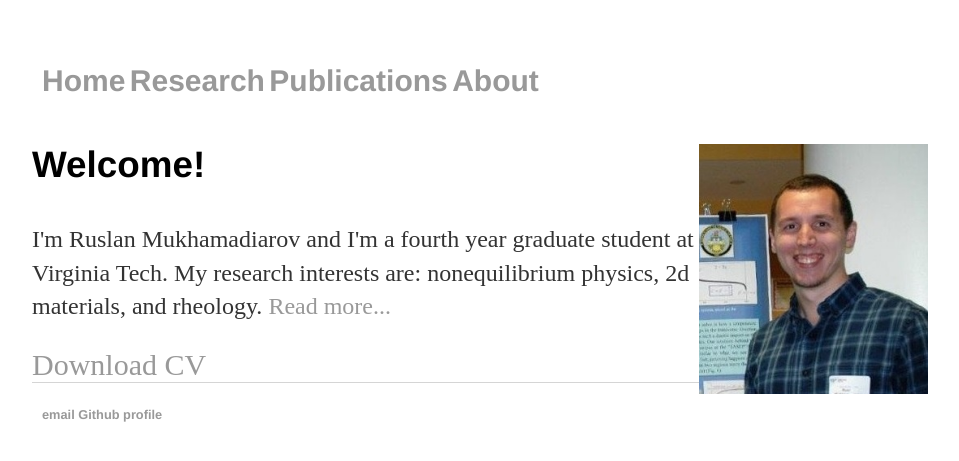
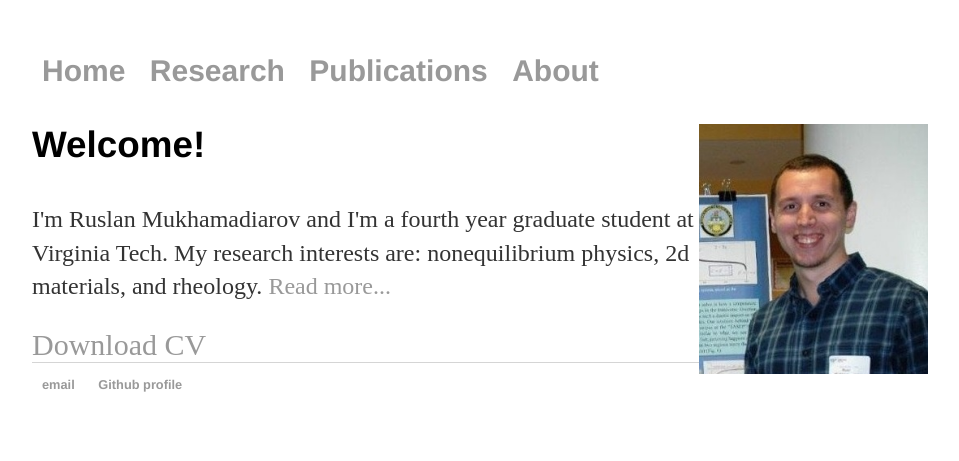
Before and after one commit to RusFortunat/mukhamadiarov, a Jekyll site: the page built from index.html, in a window 1280 px wide. Shown: the top 461 px of the page, without its empty margins (160-1119 px from the left). Built offline with Jekyll 4.4.1, drawn with Linux system fonts in a browser that asks for light colours.

Commit message:
Update main.css

```diff
--- a/css/main.css
+++ b/css/main.css
@@ -11,8 +11,8 @@
 h3 { font-size: 2.3em; }
 h4 { font-size: 1.9em; }
 
-nav ul, footer ul { font-size: 1em; font-family: 'Helvetica', 'Arial', 'Sans-Serif'; padding: 10px; list-style: none; font-weight: bold; }
-nav ul li, footer ul li { display: inline; margin: 0}
+nav ul, footer ul { font-size: 1em; font-family: 'Helvetica', 'Arial', 'Sans-Serif'; padding: 0; list-style: none; font-weight: bold; }
+nav ul li, footer ul li { display: inline; margin: 10px}
 
 
 footer { border-top: 1px solid #d5d5d5; font-size: .8em; }
```
